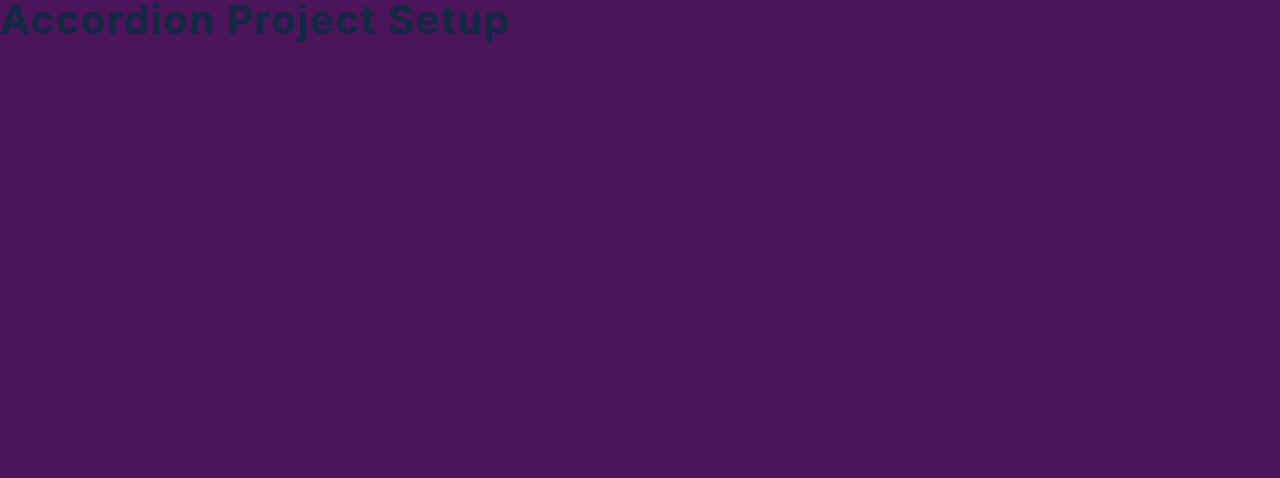
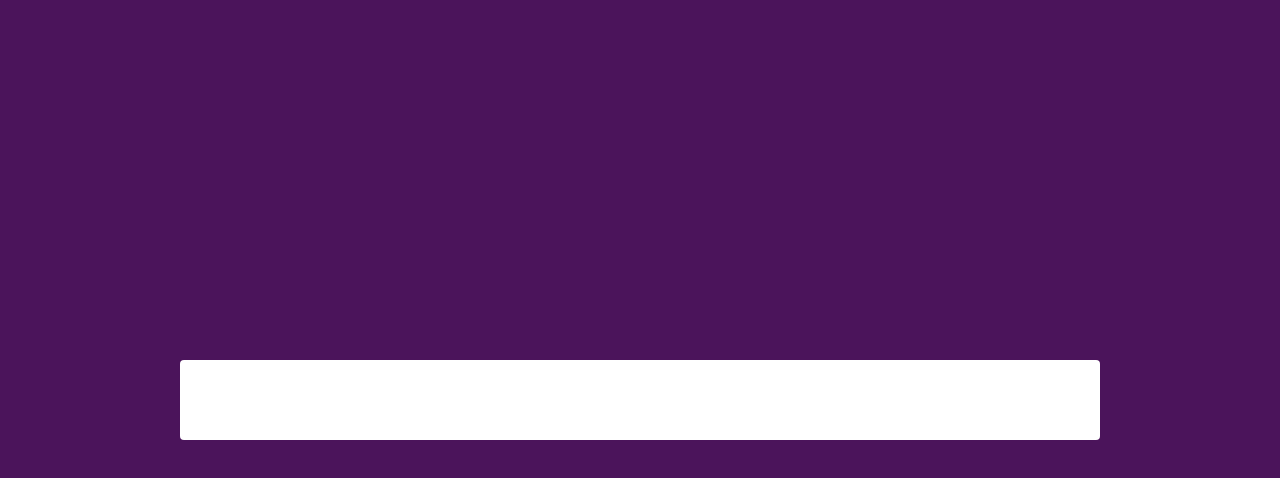
Before and after one commit to jobitoalv/accordion, a React (Create React App) app: page / in a window 1280 px wide. Shown: the top 478 px of the page. Built offline with nearby package versions, Linux system fonts and the light colour scheme; the HTML template or start-up script is replaced by a standard one.

Commit message:
create container for question

```diff
--- a/src/App.js
+++ b/src/App.js
@@ -2,7 +2,13 @@ import React, { useState } from 'react';
 import data from './data';
 import SingleQuestion from './Question';
 function App() {
-  return <h2>accordion project setup</h2>;
+  const [questions, SingleQuestions] = useState(data);
+
+  return <main>
+            <div className='container'>
+
+            </div>
+          </main>;
 }
 
 export default App;
```
